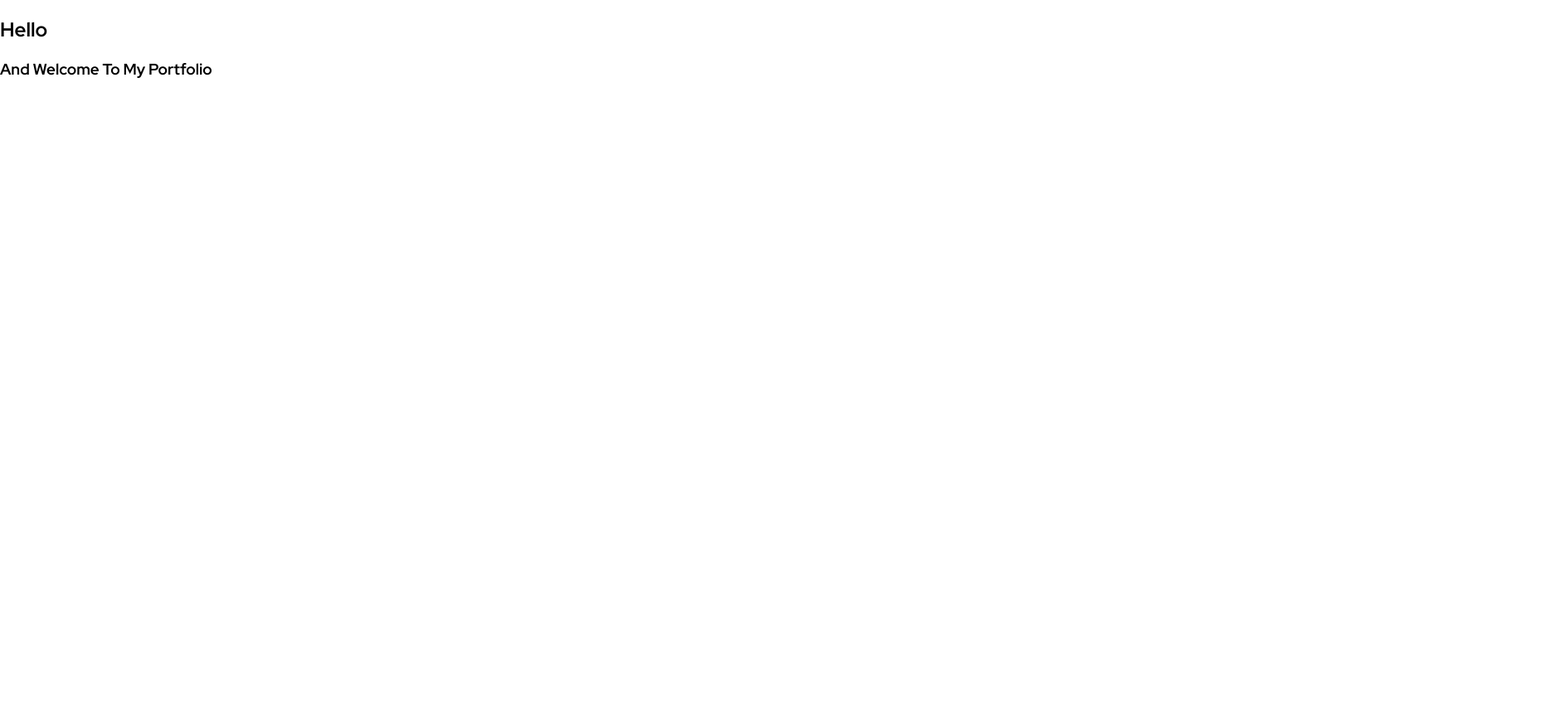
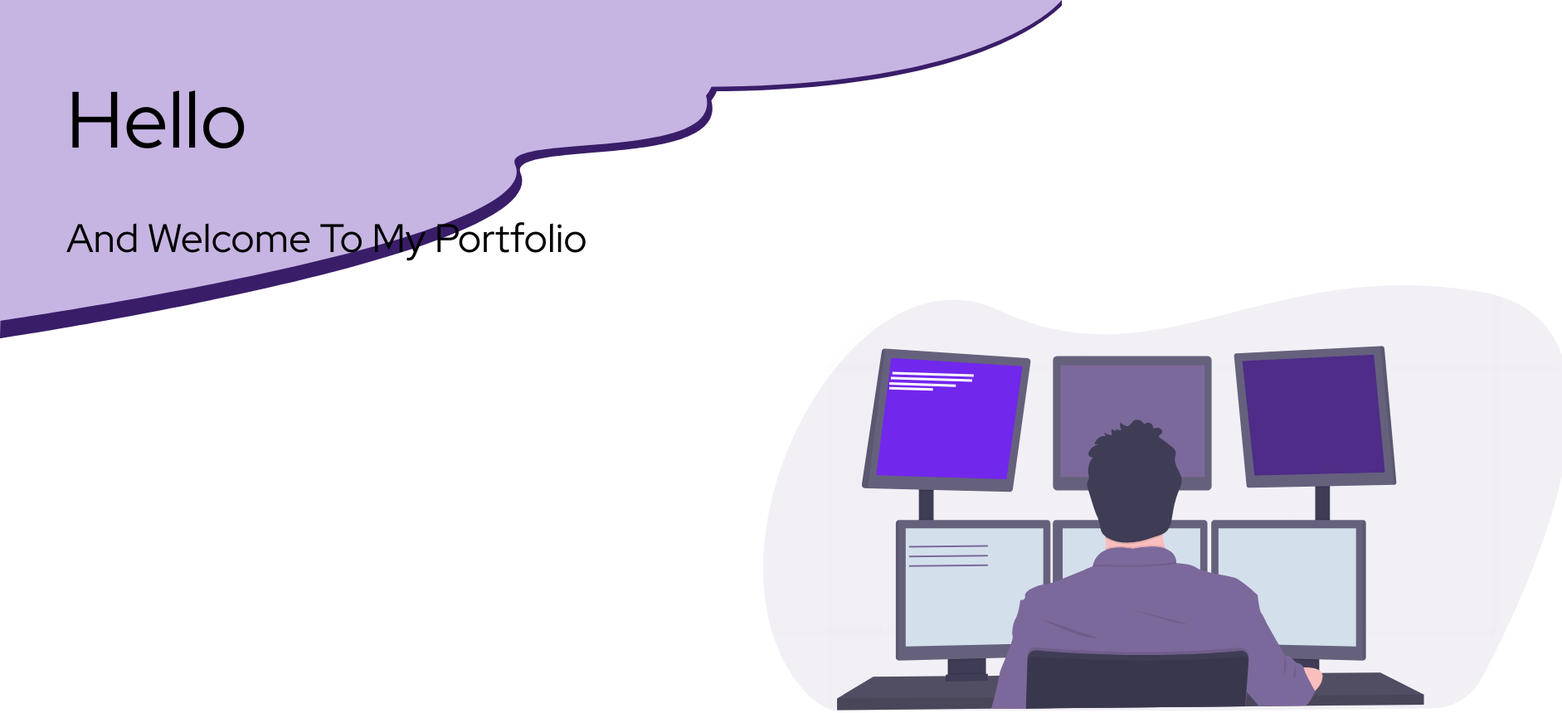
Before and after one commit to Alee2117/dev-port, a plain HTML site: page index.html in a window 1280 px wide. Shown: the whole page at 83% size, 1883 px wide, since content can reach past the window. Before the commit the page ends 800 px from the top, so only its background shows below. Drawn offline with Linux system fonts and the light colour scheme.

Commit message:
Added hero and beginning svgs to port website

```diff
--- a/index.css
+++ b/index.css
@@ -2,3 +2,34 @@ body {
   margin: 0 auto;
   font-family: "Red Hat Display", sans-serif;
 }
+
+.hero {
+  position: absolute;
+  top: 0;
+  left: 0;
+  z-index: 0;
+}
+
+.programmer {
+  margin-left: 910px;
+}
+
+h1,
+h3 {
+  position: relative;
+
+  margin-bottom: 20px;
+}
+
+h1 {
+  font-size: 96px;
+  margin-left: 80px;
+  margin-bottom: 40px;
+  font-weight: lighter;
+}
+
+h3 {
+  font-size: 48px;
+  margin-left: 80px;
+  font-weight: 400;
+}
--- a/index.html
+++ b/index.html
@@ -14,9 +14,11 @@
   <body>
     <section>
       <div class="container">
+        <img class="hero" src="Hero.svg" width="100%" />
         <h1>Hello</h1>
         <h3>And Welcome To My Portfolio</h3>
       </div>
     </section>
+    <img class="programmer" src="Programmer.svg" />
   </body>
 </html>
```
Also changed, not shown: Hero.svg (added), PortHeader.jpg (deleted), Programmer.svg (added).
